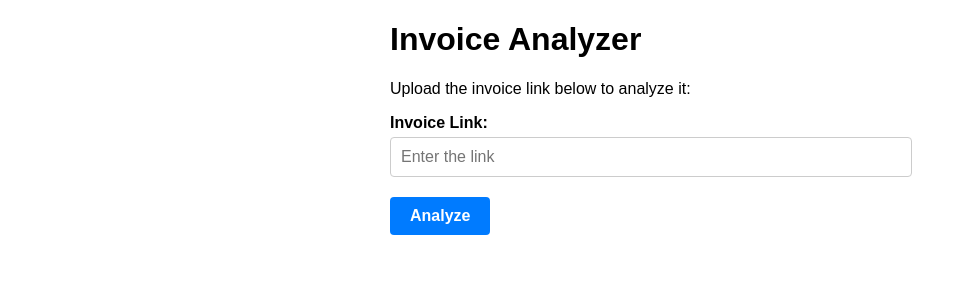
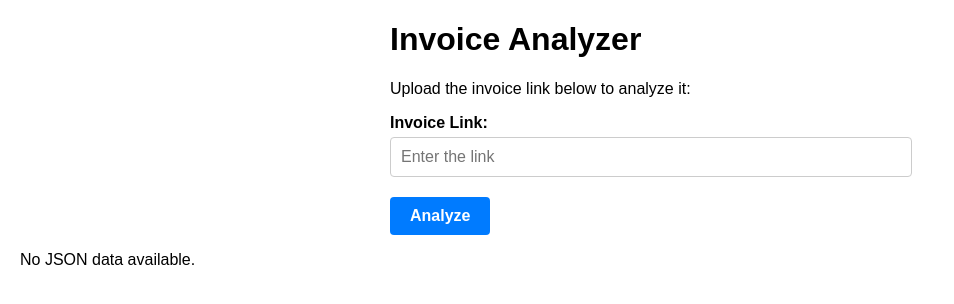
Before and after one commit to Yotshi01/Azure-Invoice-recognizer-app, a Flask app: page / in a window 1280 px wide. Shown: the top 304 px of the page, without its empty margins (0-954 px from the left). Run offline with Flask 3, Linux system fonts and the light colour scheme; some libraries are stand-ins or nearby versions.

Commit message:
almost done, download button left to be fixed

```diff
--- a/app.py
+++ b/app.py
@@ -166,11 +166,6 @@ def analyze_invoice(invoiceUrl):
     print(json_invoice_items)
     return json_invoice_data
 
-app.route('/<string:n>')
-def restApi(n):
-    return analyze_invoice(n)
-
-
 @app.route('/', methods=['GET', 'POST'])
 def hello():
     if request.method=='POST':
@@ -181,6 +176,11 @@ def hello():
         return render_template('index.html', json_available=True, json_data=json_invoice_data)
     return render_template('index.html', json_available=False)
 
+@app.route('/analyze', methods=['GET', 'POST'])
+def restApi():
+    invoice_url=request.args.get('url')
+    return analyze_invoice(invoice_url)
+
 @app.route('/download')
 def download():
     return 'Hi there'
--- a/templates/index.html
+++ b/templates/index.html
@@ -98,7 +98,7 @@
             <button type="submit" class="btn btn-primary">Analyze</button>
         </form>
     </div>
-    {% if json_available %}
+    <!-- {% if json_available %}
         {% if json_data %}
             <div class="mt-3">
                 <a href="data:application/json;charset=utf-8,{{ json_data|urlencode }}" download="invoice_data.json"class="btn btn-success">Download JSON Data</a>
@@ -106,6 +106,25 @@
         {% else %}
             <p>No JSON data available.</p>
         {% endif %}
+    {% else %}
+        <p>No JSON data available.</p>
+    {% endif %} -->
+
+    {% if json_available %}
+        {% if json_data %}
+            <div class="mt-3">
+                <a href="data:application/json;charset=utf-8,{{ json_data|urlencode }}" download="invoice_data.json" class="btn btn-success">Download JSON Data</a>
+            </div>
+        {% else %}
+            <div class="mt-3">
+                <p>No JSON data available.</p>
+            </div>
+        {% endif %}
+    {% else %}
+        <div class="mt-3">
+            <p>No JSON data available.</p>
+        </div>
     {% endif %}
+
 </body>
 </html>
```
